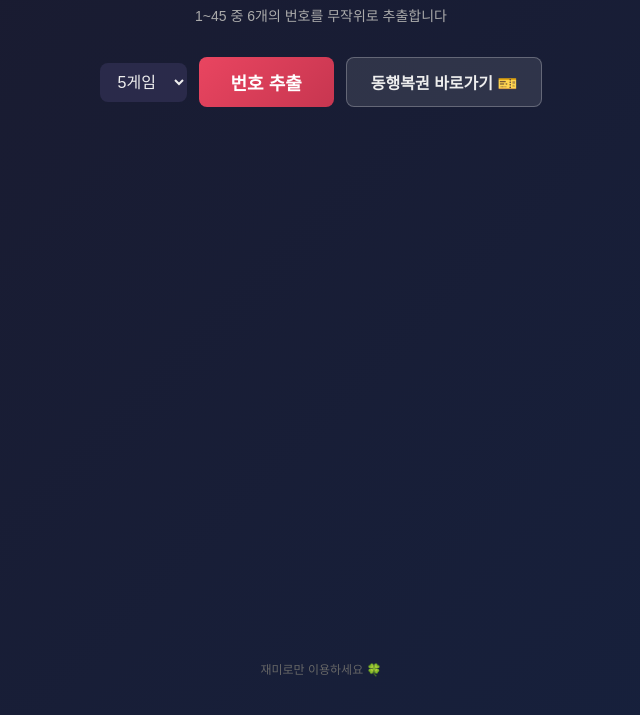
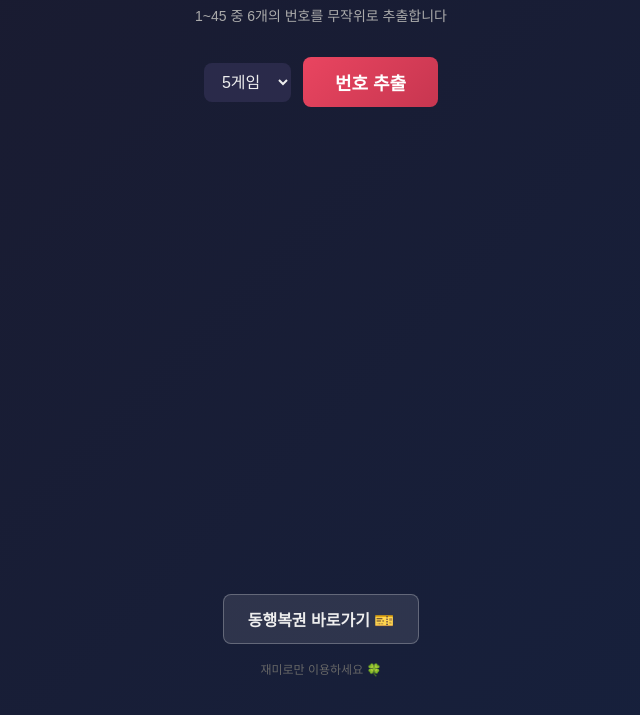
Before and after one commit to h2awesomethings-pixel/lotto, a plain HTML site: page index.html in a window 1280 px wide. Shown: the part 83-798 px from the top of the page, without its empty margins (319-959 px from the left). Drawn offline with Linux system fonts and the light colour scheme.

Commit message:
동행복권 바로가기 버튼을 하단으로 이동
Co-Authored-By: Claude Fable 5 <noreply@anthropic.com>

```diff
--- a/index.html
+++ b/index.html
@@ -151,6 +151,13 @@
     footer {
       margin-top: auto;
       padding-top: 40px;
+      display: flex;
+      flex-direction: column;
+      align-items: center;
+      gap: 16px;
+    }
+
+    .footer-text {
       font-size: 12px;
       color: #666;
     }
@@ -169,12 +176,14 @@
       <option value="5" selected>5게임</option>
     </select>
     <button id="drawBtn">번호 추출</button>
-    <a class="link-btn" href="https://www.dhlottery.co.kr/" target="_blank" rel="noopener">동행복권 바로가기 🎫</a>
   </div>
 
   <div class="results" id="results"></div>
 
-  <footer>재미로만 이용하세요 🍀</footer>
+  <footer>
+    <a class="link-btn" href="https://www.dhlottery.co.kr/" target="_blank" rel="noopener">동행복권 바로가기 🎫</a>
+    <p class="footer-text">재미로만 이용하세요 🍀</p>
+  </footer>
 
   <script>
     const GAME_LABELS = ['A', 'B', 'C', 'D', 'E'];
```
